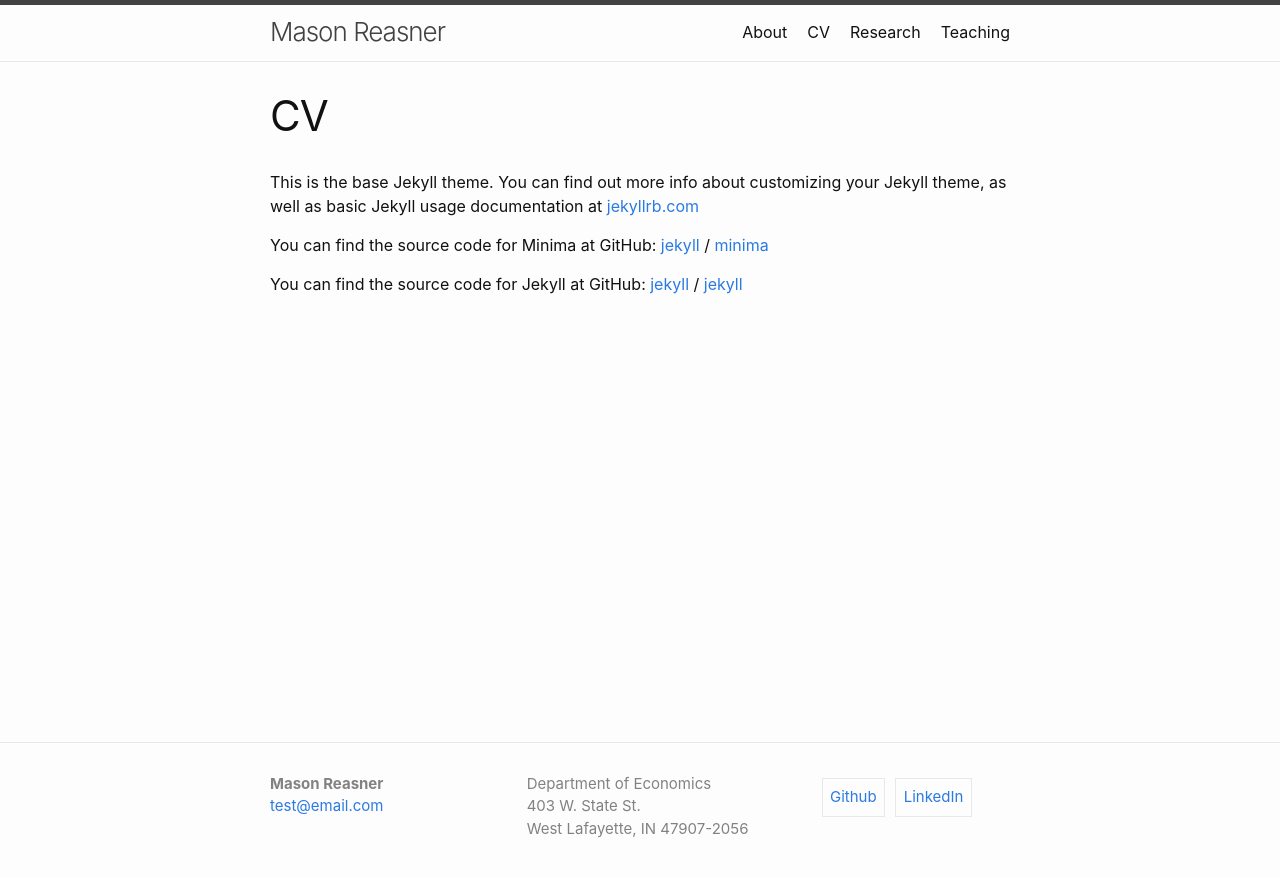
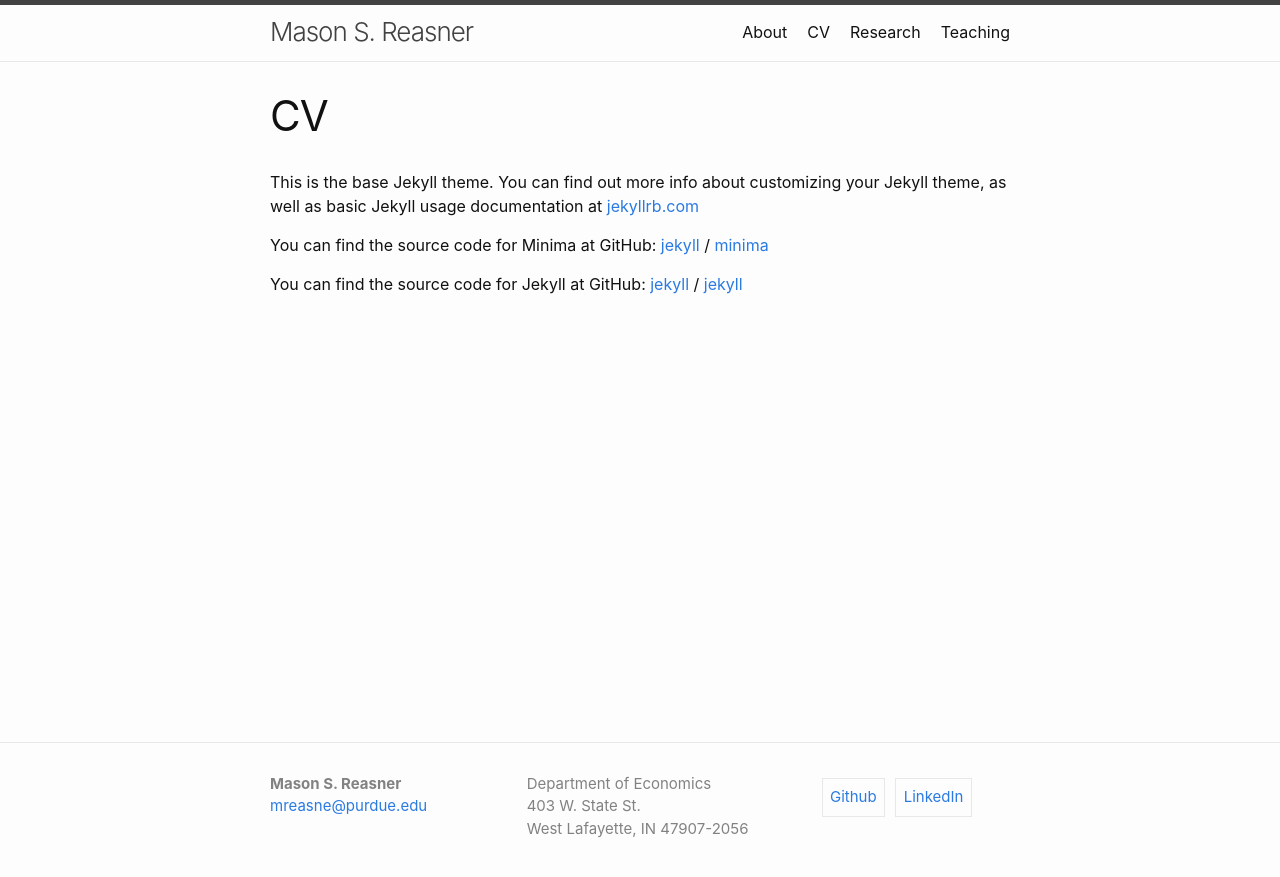
Before and after one commit to reasner/reasner.github.io, a Jekyll site: the page built from cv.md, in a window 1280 px wide. Shown: the top 877 px of the page. Built offline with Jekyll 4.4.1, drawn with Linux system fonts in a browser that asks for light colours; part of the change alters nothing that is shown.

Commit message:
update configuration

```diff
--- a/_config.yml
+++ b/_config.yml
@@ -19,12 +19,11 @@
 # You can create any custom variable you would like, and they will be accessible
 # in the templates via {{ site.myvariable }}.
 
-title: Mason Reasner
-email: test@email.com
+title: Mason S. Reasner
+job: PhD Candidate
+email: mreasne@purdue.edu
 description: >- # this means to ignore newlines until "baseurl:"
-  Mason Reasner's professional website. You can edit this
-  line in _config.yml. It will appear in your document head meta (for
-  Google search results) and in your feed.xml site description.
+ I'm a PhD Candidate in Economics at Purdue University with research interests in economic geography and international trade.
 baseurl: "" # the subpath of your site, e.g. /blog
 url: "" # the base hostname & protocol for your site, e.g. http://example.com
 linkedin_username: reasner
```
